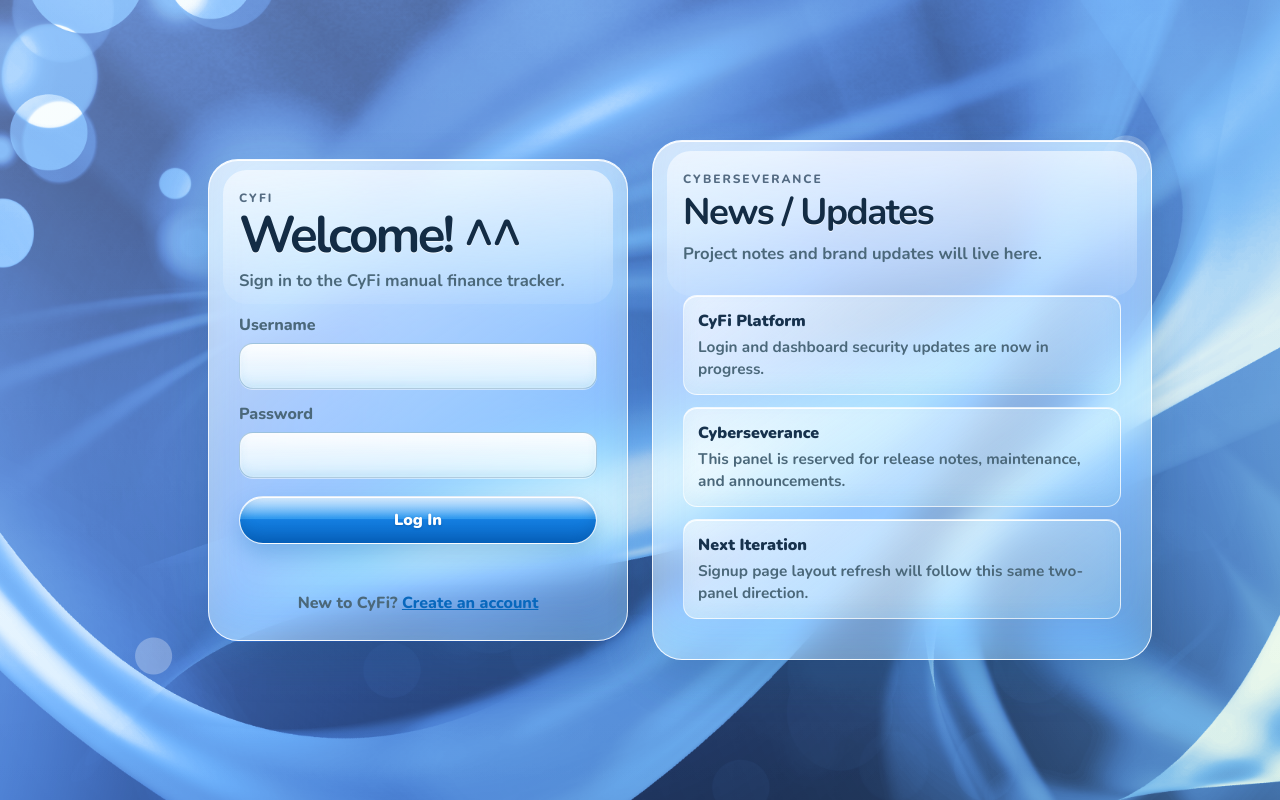
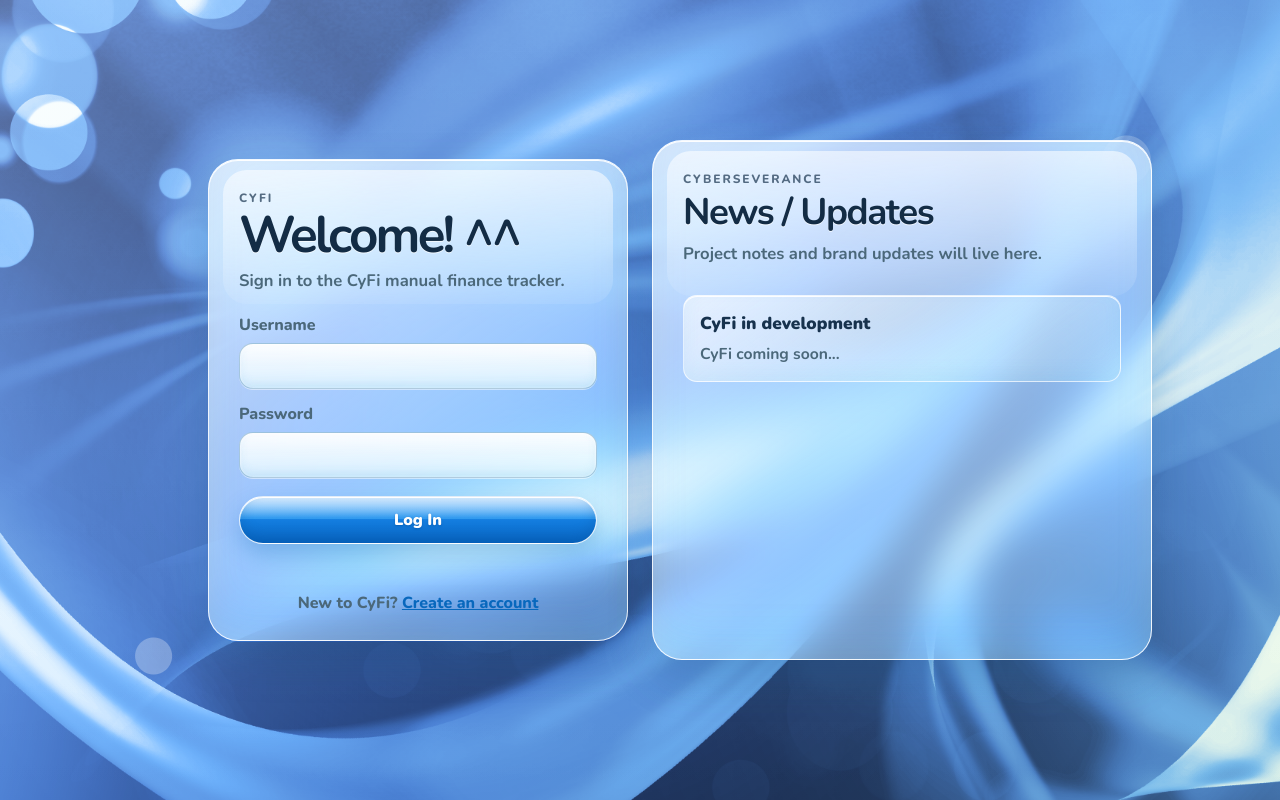
Before and after one commit to setzexe/CyFi, a Flask app: page /login in a window 1280 px wide. Run offline with Flask 3, Linux system fonts and the light colour scheme; some libraries are stand-ins or nearby versions.

Commit message:
Ui fixes

```diff
--- a/static/auth.css
+++ b/static/auth.css
@@ -87,9 +87,21 @@ input {
   justify-self: end;
 }
 
+.signup-card {
+  max-width: 420px;
+  justify-self: end;
+}
+
 .updates-card {
   max-width: 500px;
   min-height: 520px;
+  justify-self: start;
+  display: flex;
+  flex-direction: column;
+}
+
+.info-card {
+  max-width: 500px;
   justify-self: start;
   display: flex;
   flex-direction: column;
@@ -233,16 +245,62 @@ input:focus {
   text-shadow: 0 1px 0 rgba(255,255,255,0.72);
 }
 
-.updates-list {
-  margin: 8px 0 0;
-  padding: 0;
-  list-style: none;
-  display: grid;
-  gap: 12px;
+.updates-bubble {
+  margin-top: 8px;
+  padding: 16px;
+  border: 1px solid rgba(255,255,255,0.62);
+  border-radius: 14px;
+  background: linear-gradient(145deg, rgba(255,255,255,0.64), rgba(190,238,255,0.26));
+  box-shadow:
+    inset 0 1px 0 rgba(255,255,255,0.92),
+    inset 0 -8px 18px rgba(49,150,212,0.08);
+  max-height: 320px;
+  overflow-y: auto;
+  scrollbar-width: thin;
+  scrollbar-color: rgba(49, 150, 212, 0.55) rgba(255, 255, 255, 0.32);
 }
 
-.updates-list li {
-  padding: 14px;
+.updates-bubble::-webkit-scrollbar {
+  width: 10px;
+}
+
+.updates-bubble::-webkit-scrollbar-track {
+  background: rgba(255, 255, 255, 0.22);
+  border-radius: 999px;
+}
+
+.updates-bubble::-webkit-scrollbar-thumb {
+  background: linear-gradient(to bottom, rgba(104, 185, 255, 0.95), rgba(7, 101, 194, 0.95));
+  border-radius: 999px;
+  border: 2px solid rgba(255, 255, 255, 0.28);
+}
+
+.updates-label {
+  margin: 0 0 8px;
+  color: #17324d;
+  font-size: 1.08rem;
+  font-weight: 900;
+}
+
+.updates-body {
+  margin: 0;
+  color: var(--muted);
+  font-size: 0.98rem;
+  line-height: 1.45;
+  font-weight: 700;
+}
+
+.info-card h2 {
+  margin: 6px 0 10px;
+  font-size: clamp(1.7rem, 4vw, 2.3rem);
+  line-height: 1.05;
+  letter-spacing: -0.04em;
+  color: #132c45;
+  text-shadow: 0 1px 0 rgba(255,255,255,0.72);
+}
+
+.info-bubble {
+  padding: 20px;
   border: 1px solid rgba(255,255,255,0.62);
   border-radius: 14px;
   background: linear-gradient(145deg, rgba(255,255,255,0.64), rgba(190,238,255,0.26));
@@ -251,7 +309,28 @@ input:focus {
     inset 0 -8px 18px rgba(49,150,212,0.08);
 }
 
-.updates-list strong {
+.info-bubble .eyebrow {
+  margin: 0 0 6px;
+  letter-spacing: 0.16em;
+  font-size: 0.75rem;
+  font-weight: 800;
+  color: rgba(23, 50, 77, 0.7);
+}
+
+.info-bubble h2 {
+  margin: 0 0 14px;
+  font-size: 1.8rem;
+  line-height: 1.05;
+  letter-spacing: -0.04em;
+  color: #132c45;
+  text-shadow: 0 1px 0 rgba(255,255,255,0.72);
+}
+
+.info-section {
+  margin: 0 0 12px;
+}
+
+.info-section strong {
   display: block;
   margin-bottom: 4px;
   color: #17324d;
@@ -259,10 +338,10 @@ input:focus {
   font-weight: 900;
 }
 
-.updates-list span {
+.info-section span {
   color: var(--muted);
-  font-size: 0.96rem;
-  line-height: 1.35;
+  font-size: 0.95rem;
+  line-height: 1.4;
   font-weight: 700;
 }
 
@@ -282,12 +361,19 @@ input:focus {
   }
 
   .login-card,
-  .updates-card {
+  .signup-card,
+  .updates-card,
+  .info-card {
     max-width: none;
     justify-self: stretch;
   }
 
-  .updates-card {
+  .updates-card,
+  .info-card {
     min-height: 0;
   }
+
+  .updates-bubble {
+    max-height: 260px;
+  }
 }
--- a/templates/login.html
+++ b/templates/login.html
@@ -37,20 +37,10 @@
         <h2 id="updatesTitle">News / Updates</h2>
         <p class="subtitle">Project notes and brand updates will live here.</p>
 
-        <ul class="updates-list">
-          <li>
-            <strong>CyFi Platform</strong>
-            <span>Login and dashboard security updates are now in progress.</span>
-          </li>
-          <li>
-            <strong>Cyberseverance</strong>
-            <span>This panel is reserved for release notes, maintenance, and announcements.</span>
-          </li>
-          <li>
-            <strong>Next Iteration</strong>
-            <span>Signup page layout refresh will follow this same two-panel direction.</span>
-          </li>
-        </ul>
+        <div class="updates-bubble" aria-label="Latest update">
+          <p class="updates-label">CyFi in development</p>
+          <p class="updates-body">CyFi coming soon...</p>
+        </div>
       </section>
     </main>
   </body>
```
Also changed, not shown: templates/signup.html (+19 -2 lines).
